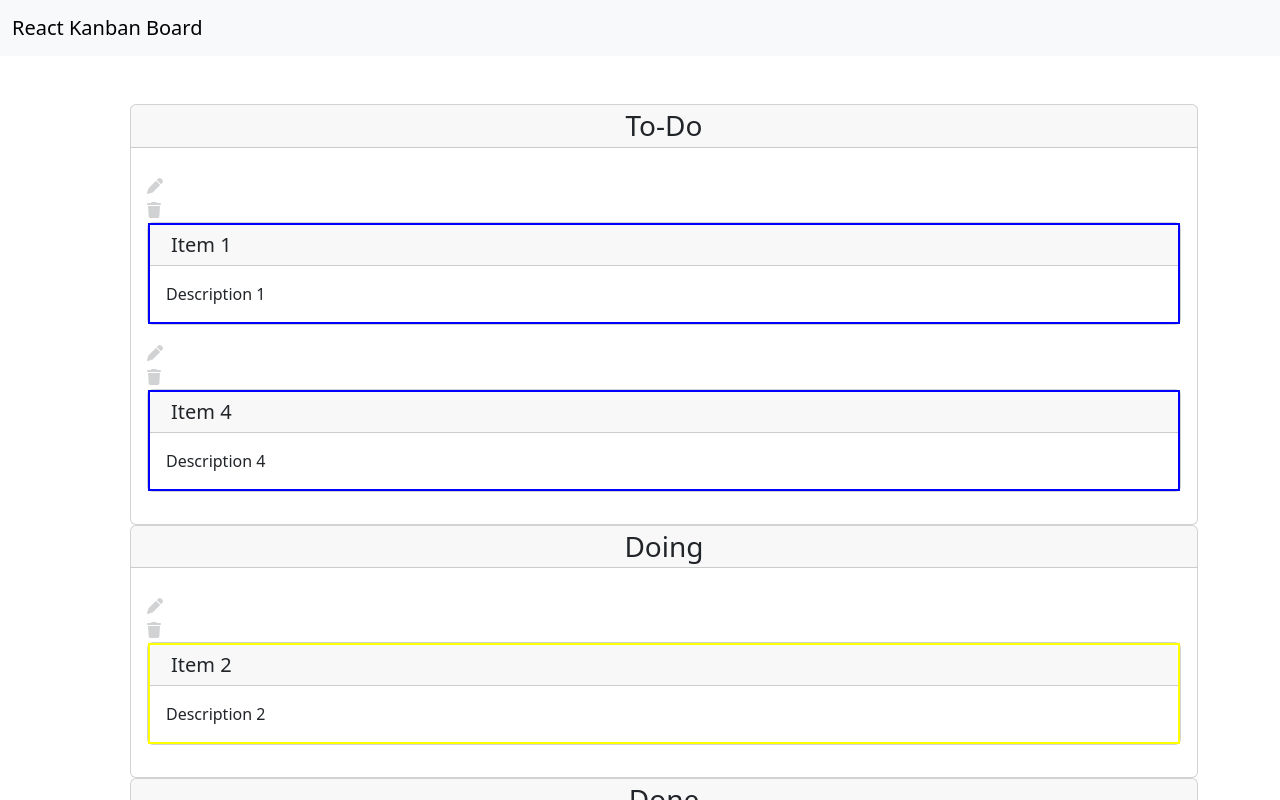
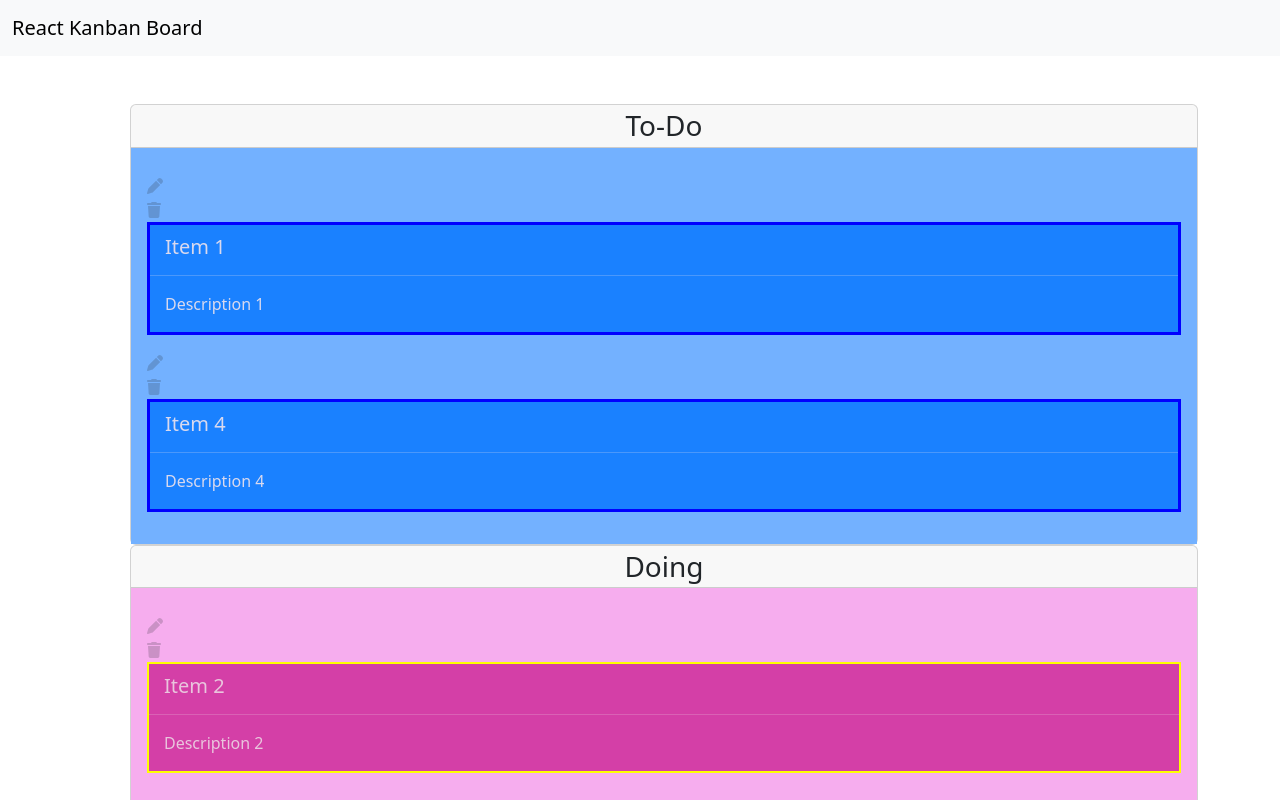
Before and after one commit to Chinmay019/React-Kanban-Board, a React (Vite) app: page / in a window 1280 px wide. Shown: the top 800 px of the page. Built offline with nearby package versions, Linux system fonts and the light colour scheme.

Commit message:
styling columns

```diff
--- a/src/components/board/Board.css
+++ b/src/components/board/Board.css
@@ -1,4 +1,4 @@
-.main-board {
+/* .main-board {
     display: grid;
     background-color: rgb(247, 244, 244);
     border-radius: 10px;
@@ -8,4 +8,8 @@
 
 .main-board > * {
     padding: 1rem;
+} */
+
+.main-board {
+
 }
--- a/src/components/board/Board.tsx
+++ b/src/components/board/Board.tsx
@@ -54,6 +54,7 @@ export default function Board () {
     }, [])
 
     const handleDragEnd = (result: any) => {
+        if (!result.destination) return;
         const { source, destination, draggableId } = result;
         if (destination.droppableId === source.droppableId) return;
 
@@ -95,15 +96,15 @@ export default function Board () {
 
     return (
         <DragDropContext onDragEnd={ handleDragEnd }>
-            <div className="container m-4 grid gap-2 sm:grid-cols-3 box-border">
+            <div className="container m-4 grid gap-2 sm:grid-cols-3 box-border main-board">
                 <div className="min-h-[100px] rounded-lg min-w-[150px]">
-                    <List title="To-Do" category="1" items={ todoTasks } />
+                    <List title="To-Do" category="1" items={ todoTasks } index={1} />
                 </div>
                 <div className="min-h-[100px] rounded-lg min-w-[150px]">
-                    <List title="Doing" category="2" items={ doingTasks } />
+                    <List title="Doing" category="2" items={ doingTasks }index={2} />
                 </div>
                 <div className="min-h-[100px] rounded-lg min-w-[150px]">
-                    <List title="Done" category="3" items={ doneTasks } />
+                    <List title="Done" category="3" items={ doneTasks } index={3} />
                 </div>
             </div>
         </DragDropContext>
--- a/src/components/item/Item.css
+++ b/src/components/item/Item.css
@@ -1,6 +1,14 @@
 .item-header {
-    padding-left: 5px;
-    margin: 0;
+    margin-left: 15px;
+    margin-top: 10px;
+}
+
+.task-contents {
+    display: inline-block;
+    margin: 0 15px 10px;
+    overflow: hidden;
+    text-overflow: ellipsis;
+    white-space: nowrap;
 }
 
 .task {
@@ -9,15 +17,21 @@
 }
 
 .to-do {
-    border: 2px solid blue;
+    border: 3px solid blue;
+    background-color: #1A81FF;
+    color: #d9d9ee;
 }
 
 .doing {
     border: 2px solid yellow;
+    background-color: #d43Fa7;
+    color: #e9c5dd
 }
 
 .done {
     border: 2px solid green;
+    background-color: #5dbb61;
+    color: #dae6db
 }
 
 .action-items {
@@ -28,6 +42,7 @@
 .edit-action {
     opacity: 0.2;
 }
+
 .edit-action:hover {
     opacity: 0.4;
     transform: scale(1.2);
@@ -36,6 +51,7 @@
 .delete-action {
     opacity: 0.2;
 }
+
 .delete-action:hover {
     opacity: 0.4;
     transform: scale(1.2);
--- a/src/components/item/Item.tsx
+++ b/src/components/item/Item.tsx
@@ -9,6 +9,7 @@ interface ListProps {
 }
 
 export const Item = (props: ListProps) => {
+    console.log(props)
     const itemName: string = props.item.title;
     const itemDescription: string = props.item.description;
     let itemClass: string = '';
@@ -34,7 +35,7 @@ export const Item = (props: ListProps) => {
                         ref={ provided.innerRef }
                         { ...provided.draggableProps }
                         { ...provided.dragHandleProps }
-                        isDragging={ snapshot.isDragging }
+                        // isDragging={ snapshot.isDragging }
                     >
                         <div className="flex">
                             <div className="action-items">
@@ -49,14 +50,15 @@ export const Item = (props: ListProps) => {
                                     <FontAwesomeIcon icon={ faTrash } />
                                 </div>
                             </div>
-                            <div className="card grow mb-3">
+                            <div className="grow mb-3">
                                 <div className={ `${itemClass} rounded-lg` }>
-                                    <div className="card-header">
-                                        <h5 className="item-header">
+                                    <div className="item-header">
+                                        <h5>
                                             { itemName }
                                         </h5>
                                     </div>
-                                    <div className="card-body break-words">
+                                    <hr></hr>
+                                    <div className="task-contents break-words">
                                         { itemDescription }
                                     </div>
                                 </div>
--- a/src/components/list/List.css
+++ b/src/components/list/List.css
@@ -11,3 +11,15 @@
     height: 50vh;
     min-height: 200px;
 }
+
+.to-do-column{
+    background-color: #73B1FF;
+}
+
+.doing-column {
+    background-color: #F6ADEE;
+}
+
+.done-column {
+    background-color: #E1F0E1;
+}
--- a/src/components/list/List.tsx
+++ b/src/components/list/List.tsx
@@ -7,31 +7,44 @@ interface BoardProps {
     title: string,
     category: string,
     items: ItemProps[],
+    index?: number
 }
 
 
 export const List = (props: BoardProps) => {
+    let classCSS : string = '';
+    switch (props.category) {
+        case "1": classCSS = "to-do-column";
+                    break;
+        case "2": classCSS = "doing-column";
+                    break;
+        case "3": classCSS = "done-column";
+                    break;
+        default: break;
+    }
+
+    console.log()
+    console.log("props: ", props)
     return (
-        <div className="overflow-auto">
-            <div className="container">
+            <div className={`container `}>
                 <div className="card list-column">
                     <div className="card-header p-1">
                         <h3 className="list-header text-2xl">
                             { props.title }
                         </h3>
                     </div>
-                    <div className="card-body">
-
-                        <Droppable droppableId={ props.category }>
+                    <div className={`card-body ${classCSS}`}>
+                        <Droppable droppableId={ props.category } >
                             { (provided, snapshot) => {
                                 return (
                                     <div
                                         ref={ provided.innerRef }
+                                        style={{minHeight: '200px' }}
                                         { ...provided.droppableProps }
-                                    isdraggingover={ snapshot.isDraggingOver.toString() }
+                                    // isdraggingover={ snapshot.isDraggingOver.toString() }
                                     >
-                                    { props.items?.map(task => (
-                                            <Item key={ task.id } item={ task } />
+                                        { props.items?.map((task, index) => (
+                                            <Item key={ index } item={ task } />
                                         )) }
                                         { provided.placeholder }
                                     </div>
@@ -41,6 +54,5 @@ export const List = (props: BoardProps) => {
                     </div>
                 </div>
             </div>
-        </div>
     )
 }
```
Lines whose indentation alone changed are shown as unchanged.
